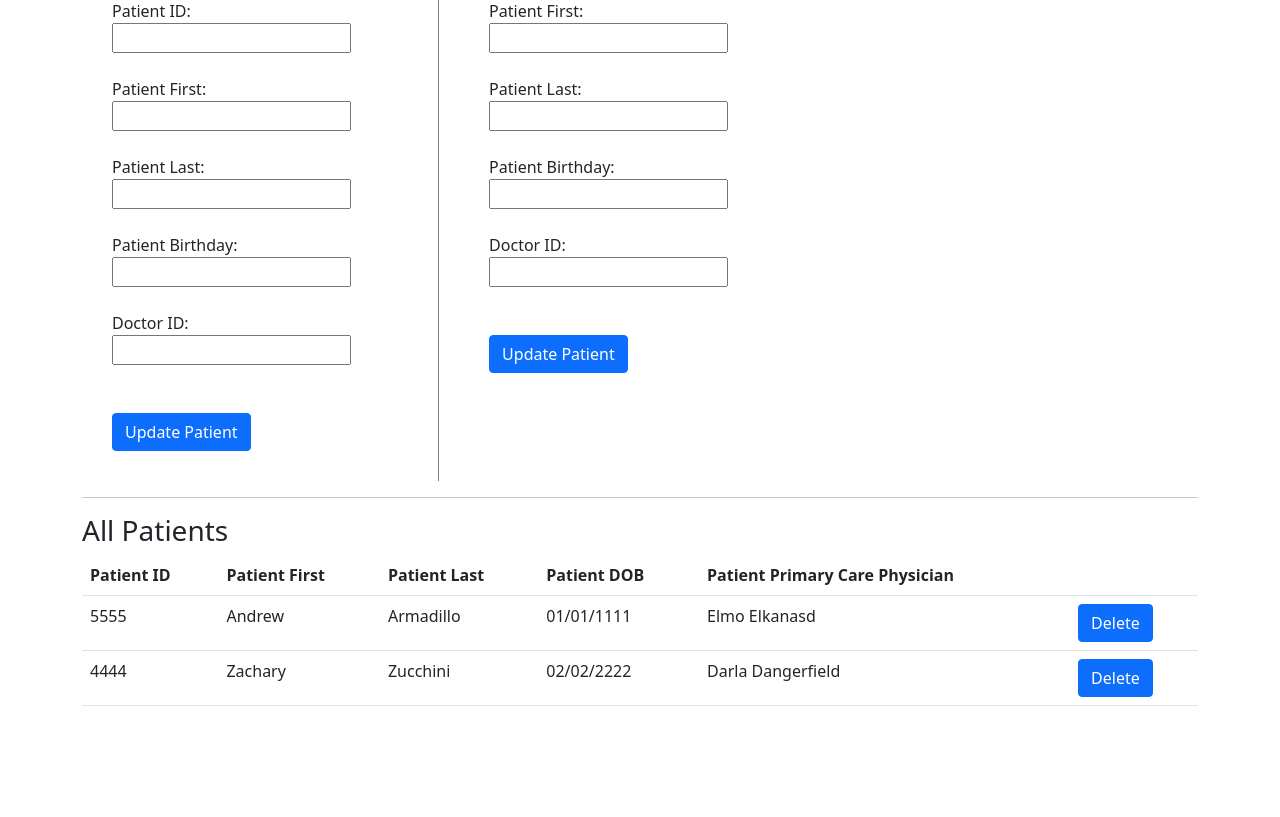
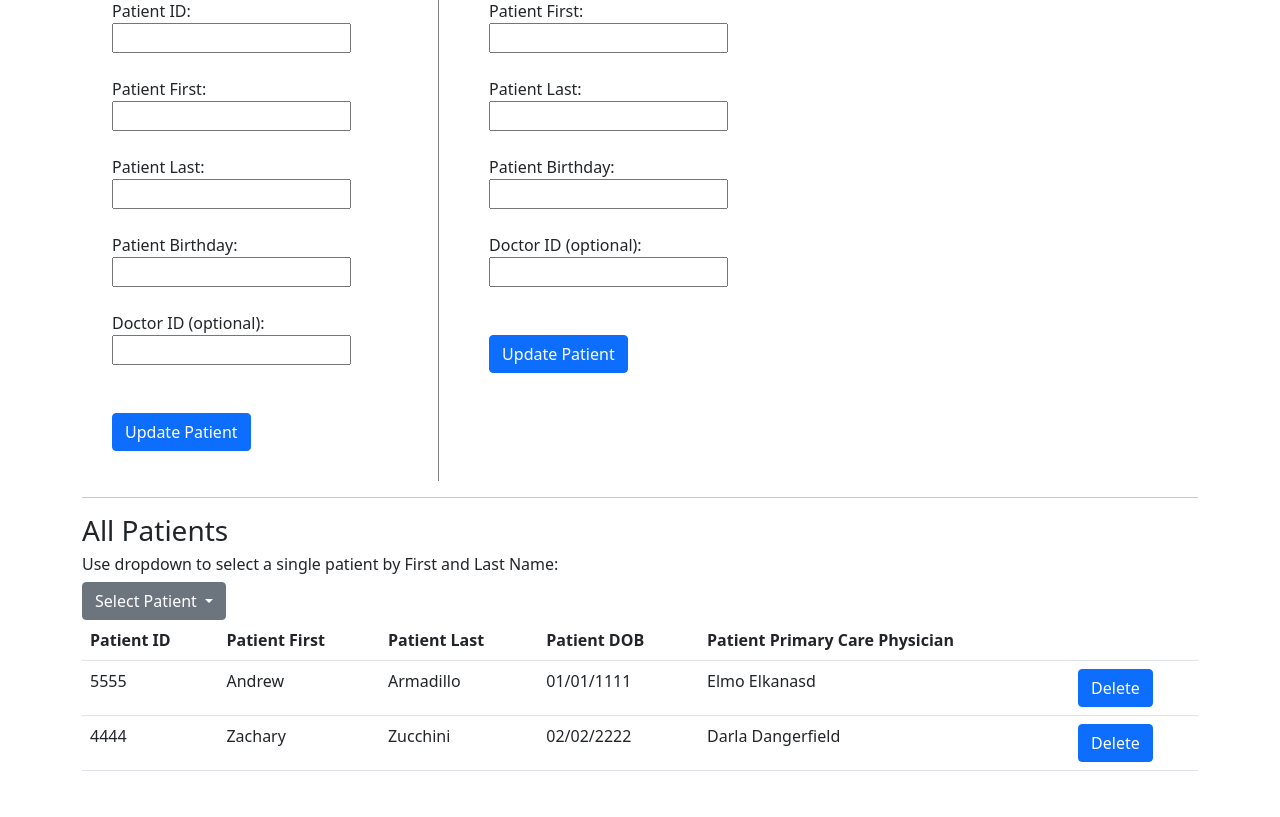
Before and after one commit to JerameKim/ParagonHealthcarePortal, a Flask app: page /patients in a window 1280 px wide. Shown: the part 303-1120 px from the top of the page. Before the commit the page ends 1009 px from the top, so only its background shows below. Run offline with Flask 2, Linux system fonts and the light colour scheme; some libraries are stand-ins or nearby versions.

Commit message:
Added dynamic search drop down and ID'd NULL

```diff
--- a/app.py
+++ b/app.py
@@ -46,4 +46,5 @@ def doctors_procedures():
 if __name__ == "__main__":
     #port = int(os.environ.get('PORT', 55557))
 
-    app.run(host="flip1.engr.oregonstate.edu", port=51515, debug=False)
+    #app.run(host="flip1.engr.oregonstate.edu", port=51515, debug=False)
+    app.run(host="flip1.engr.oregonstate.edu", port=51516, debug=True)
--- a/templates/base.html
+++ b/templates/base.html
@@ -20,8 +20,6 @@
     {%block body%}
     {%endblock%}
 
-    {%block song_info%}
-    {%endblock%}
   </div>
 
   <!-- Optional JavaScript; choose one of the two! -->
@@ -33,12 +31,12 @@
 
   <!-- Option 2: Separate Popper and Bootstrap JS -->
 
-  <script src="https://cdn.jsdelivr.net/npm/@popperjs/core@2.10.2/dist/umd/popper.min.js"
+  <!-- <script src="https://cdn.jsdelivr.net/npm/@popperjs/core@2.10.2/dist/umd/popper.min.js"
     integrity="sha384-7+zCNj/IqJ95wo16oMtfsKbZ9ccEh31eOz1HGyDuCQ6wgnyJNSYdrPa03rtR1zdB"
     crossorigin="anonymous"></script>
   <script src="https://cdn.jsdelivr.net/npm/bootstrap@5.1.3/dist/js/bootstrap.min.js"
     integrity="sha384-QJHtvGhmr9XOIpI6YVutG+2QOK9T+ZnN4kzFN1RtK3zEFEIsxhlmWl5/YESvpZ13"
-    crossorigin="anonymous"></script>
+    crossorigin="anonymous"></script> -->
 
 </body>
 
--- a/templates/patients.html
+++ b/templates/patients.html
@@ -4,6 +4,18 @@
 {%block head%}
 
 <head>
+
+    <script src="https://code.jquery.com/jquery-3.3.1.slim.min.js"
+        integrity="sha384-q8i/X+965DzO0rT7abK41JStQIAqVgRVzpbzo5smXKp4YfRvH+8abtTE1Pi6jizo"
+        crossorigin="anonymous"></script>
+    <script src="https://cdnjs.cloudflare.com/ajax/libs/popper.js/1.14.3/umd/popper.min.js"
+        integrity="sha384-ZMP7rVo3mIykV+2+9J3UJ46jBk0WLaUAdn689aCwoqbBJiSnjAK/l8WvCWPIPm49"
+        crossorigin="anonymous"></script>
+    <script src="https://stackpath.bootstrapcdn.com/bootstrap/4.1.3/js/bootstrap.min.js"
+        integrity="sha384-ChfqqxuZUCnJSK3+MXmPNIyE6ZbWh2IMqE241rYiqJxyMiZ6OW/JmZQ5stwEULTy"
+        crossorigin="anonymous"></script>
+
+
     <link href="https://cdn.jsdelivr.net/npm/bootstrap@5.1.3/dist/css/bootstrap.min.css" rel="stylesheet"
         integrity="sha384-1BmE4kWBq78iYhFldvKuhfTAU6auU8tT94WrHftjDbrCEXSU1oBoqyl2QvZ6jIW3" crossorigin="anonymous">
     <link rel="stylesheet" href="/static/styles.css">
@@ -33,7 +45,7 @@
                 <input type="text" id="patientLast"><br><br>
                 <label for="patientDOB">Patient Birthday: </label><br>
                 <input type="text" id="patientDOB"><br><br>
-                <label for="doctorID">Doctor ID: </label><br>
+                <label for="doctorID">Doctor ID (optional): </label><br>
                 <input type="text" id="doctorID"><br><br>
             </form>
             <br>
@@ -52,7 +64,7 @@
                 <input type="text" id="patientLast"><br><br>
                 <label for="patientDOB">Patient Birthday: </label><br>
                 <input type="text" id="patientDOB"><br><br>
-                <label for="doctorID">Doctor ID: </label><br>
+                <label for="doctorID">Doctor ID (optional): </label><br>
                 <input type="text" id="doctorID"><br><br>
             </form>
             <br>
@@ -61,6 +73,20 @@
     </div>
     <hr>
     <h3>All Patients</h3>
+
+    <h6>Use dropdown to select a single patient by First and Last Name:</h6>
+    <form>
+    <div class="dropdown">
+        <button class="btn btn-secondary dropdown-toggle" type="button" id="patientSearchDropDown"
+            data-toggle="dropdown" aria-haspopup="true" aria-expanded="false">
+            Select Patient
+        </button>
+        <div class="dropdown-menu" aria-labelledby="dropdownMenuButton">
+            <a class="dropdown-item" href="#">Andrew Armadillo</a>
+            <a class="dropdown-item" href="#">Zachary Zucchini</a>
+        </div>
+    </div>
+    </form>
     <table class="table">
         <tr>
             <th>Patient ID</th>
```
Also changed, not shown: 1 other file.
